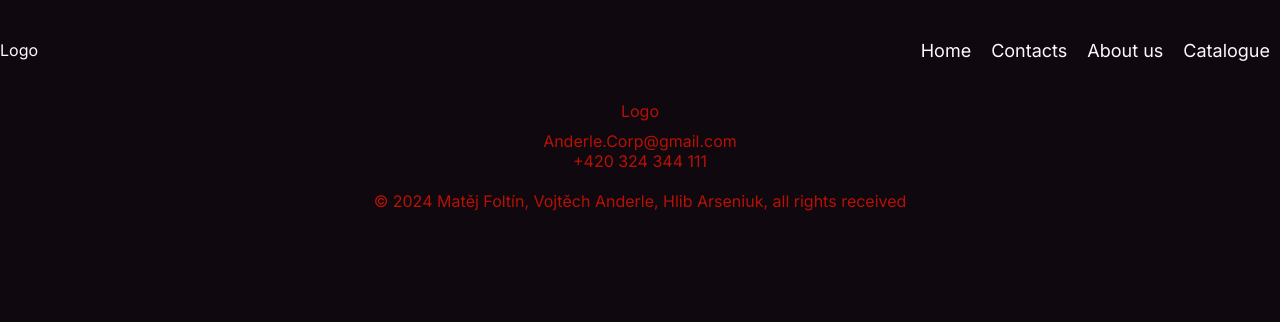
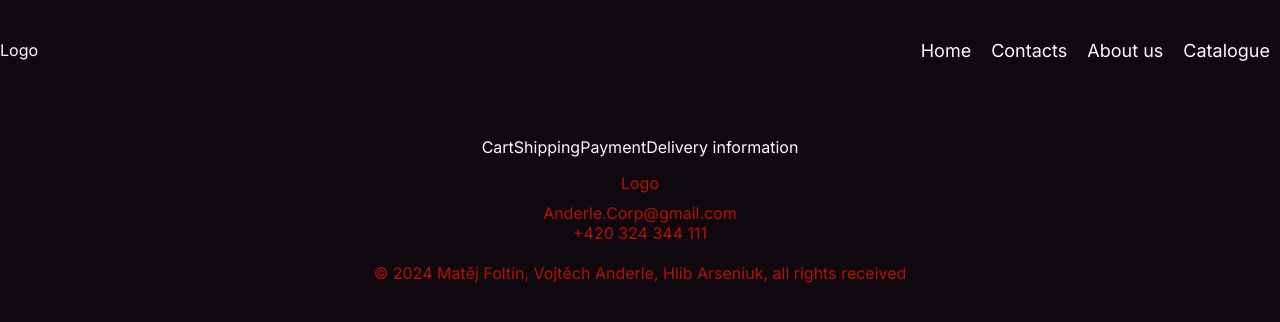
Before and after one commit to Glebegor/school-project-vojand-shop, a plain HTML site: page templates/pages/cart/cart.html in a window 1280 px wide. Drawn offline with Linux system fonts and the light colour scheme.

Commit message:
Update cart.html

```diff
--- a/templates/pages/cart/cart.html
+++ b/templates/pages/cart/cart.html
@@ -25,7 +25,15 @@
 
     <!--Main-->
     <main>
+        <div id="menu">
+            <p id="cartName">Cart</p>
+            <p id="ShippingName">Shipping</p>
+            <p id="PaymentName">Payment</p>
+            <p id="DeliveryInfoName">Delivery information</p>
+        </div>
+        <div id="stuff">
 
+        </div>
     </main>
 
     <!--Footer-->
```
